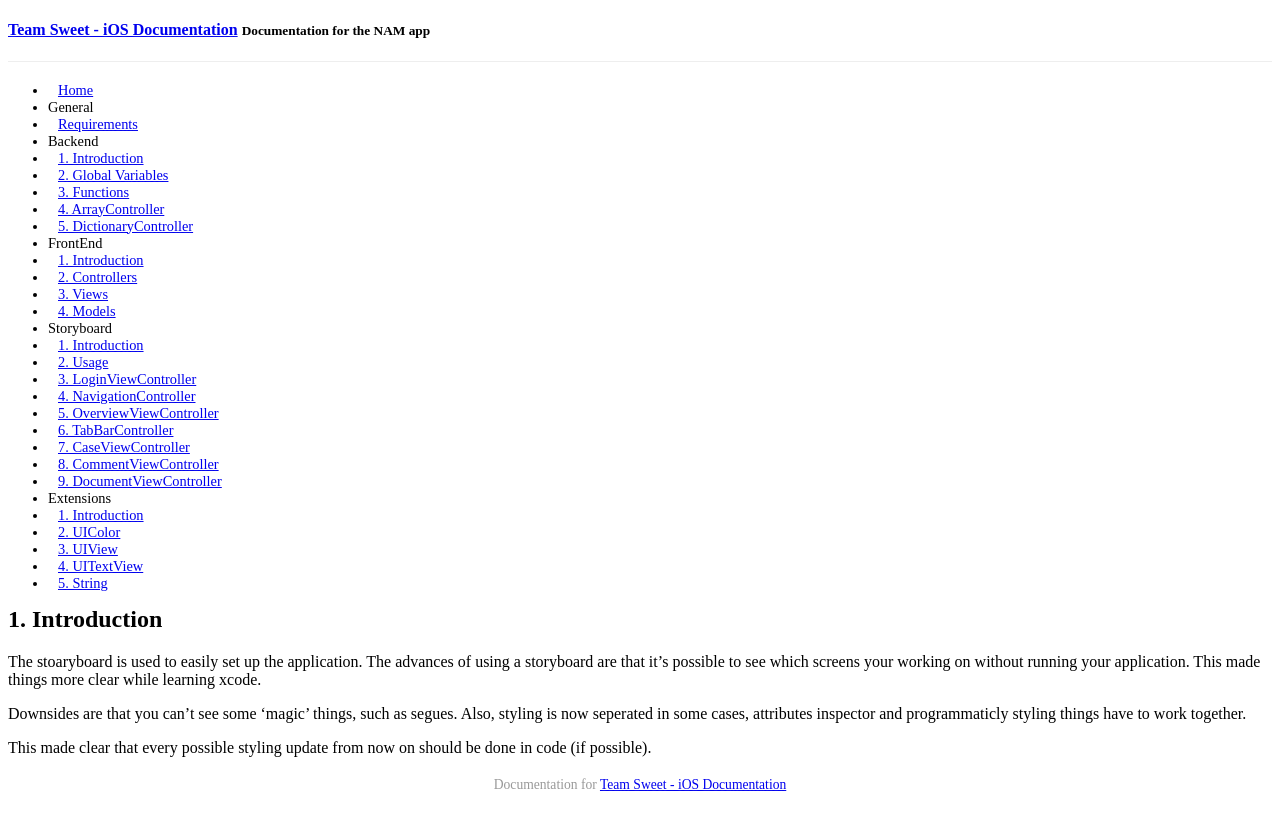
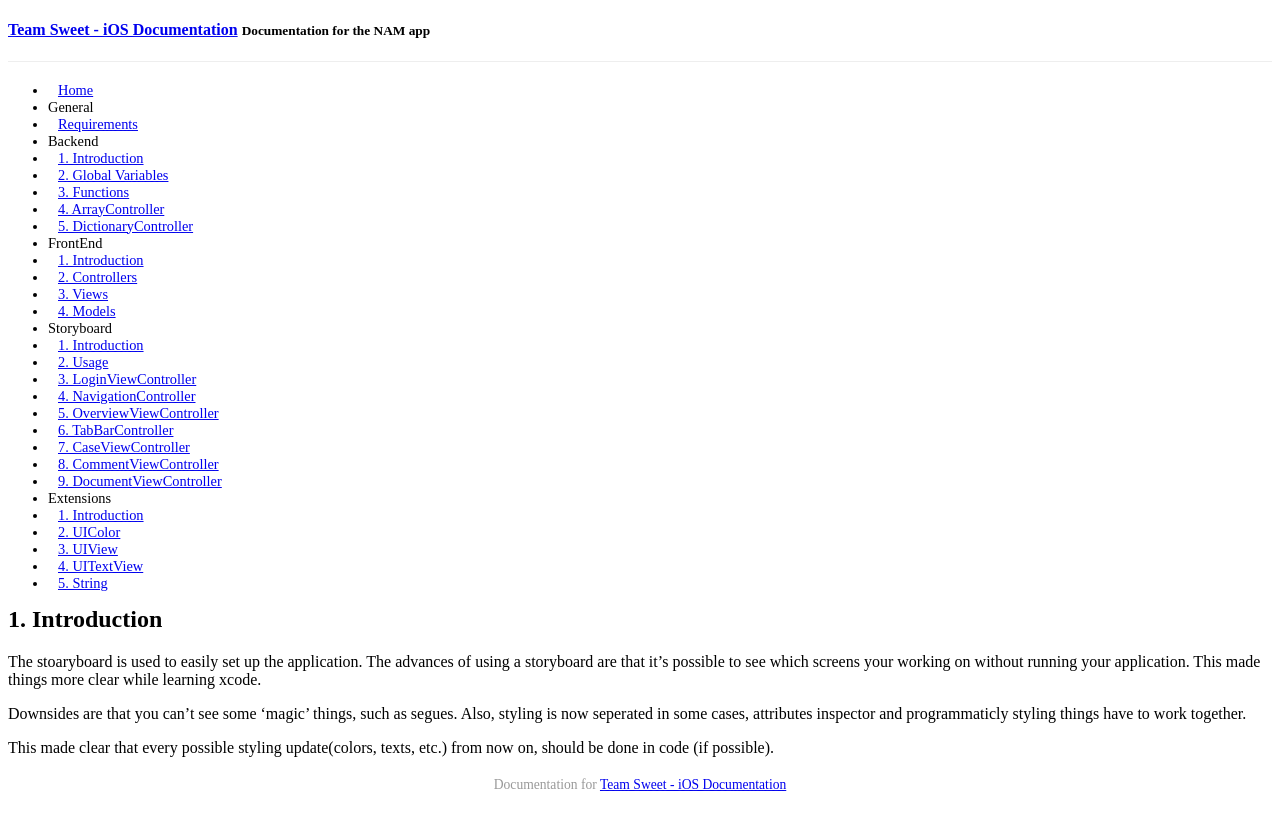
Before and after one commit to Aspoz/Sweet-iOS-Docs, a Jekyll site: the page built from _posts/2015-01-12-storyboard-introduction.md, in a window 1280 px wide. Shown: the top 830 px of the page. Built offline with Jekyll 4.4.1, drawn with Linux system fonts in a browser that asks for light colours; Markdown is read by kramdown in place of the engine named in the settings; a style sheet for code colours, icons or effects is not loaded.

```diff
--- a/_posts/2015-01-12-storyboard-introduction.md
+++ b/_posts/2015-01-12-storyboard-introduction.md
@@ -9,4 +9,4 @@ The stoaryboard is used to easily set up the application. The advances of using
 
 Downsides are that you can't see some 'magic' things, such as segues. Also, styling is now seperated in some cases, attributes inspector and programmaticly styling things have to work together.
 
-This made clear that every possible styling update from now on should be done in code (if possible).
+This made clear that every possible styling update(colors, texts, etc.) from now on, should be done in code (if possible).
```
Also changed, not shown: _posts/2015-01-12-storyboard-usage.md (+2 -0 lines).
